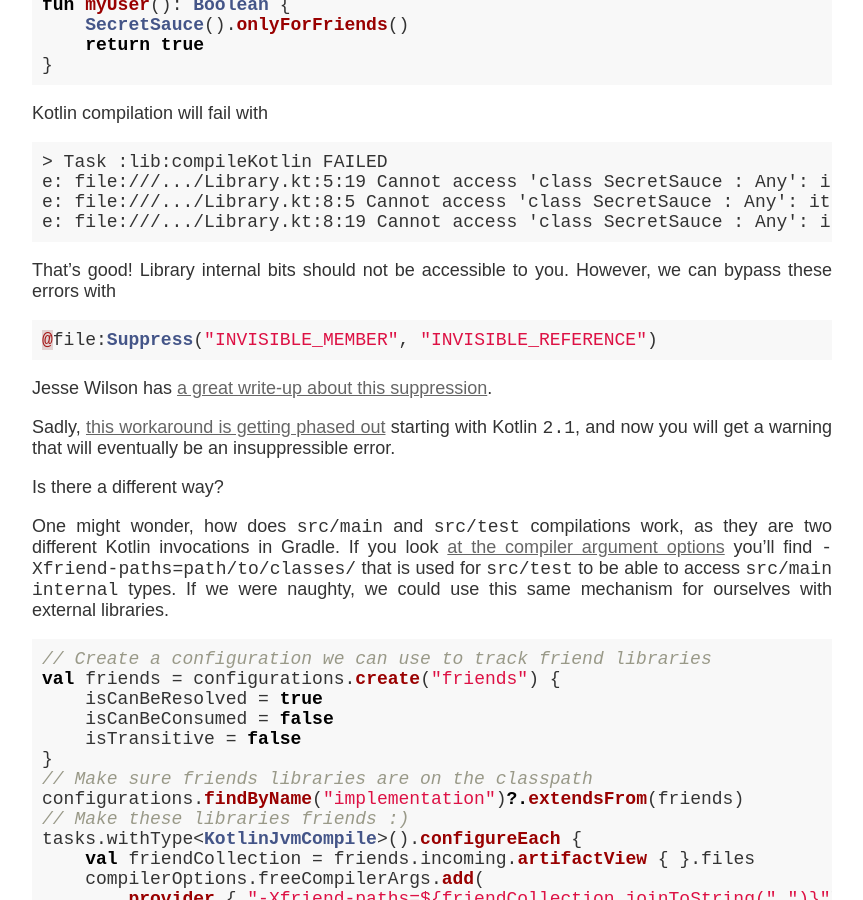
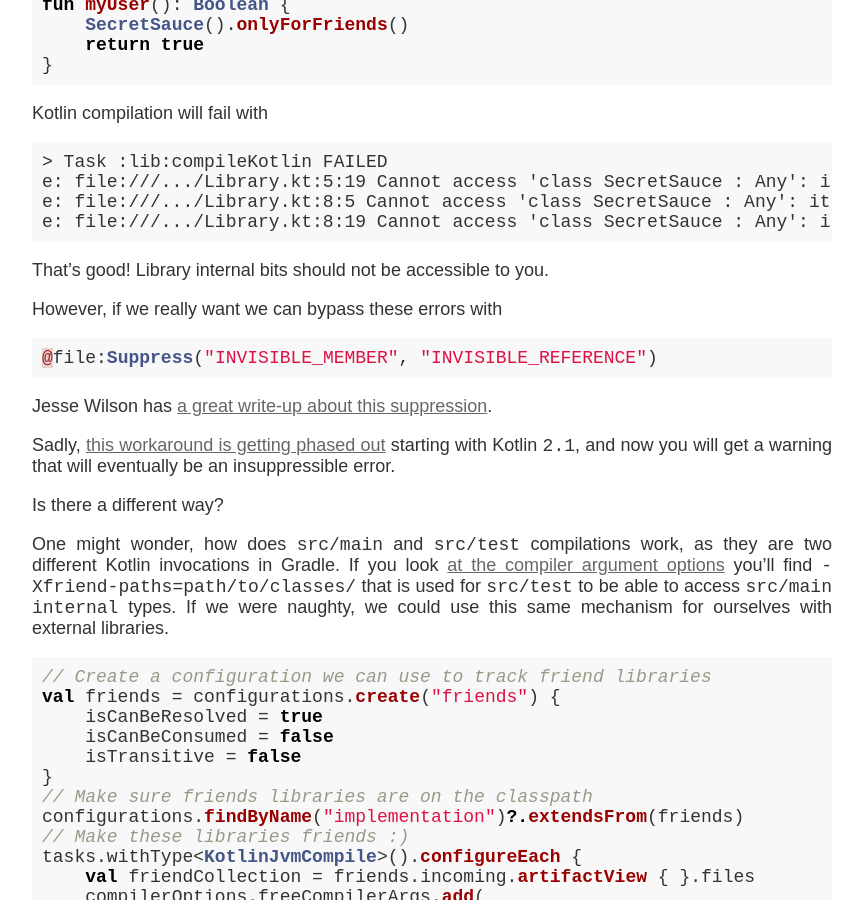
Before and after one commit to liutikas/liutikas.github.io, a Jekyll site: the page built from _posts/2025-01-12-Kotlin-Library-Friends.md, in a window 1280 px wide and 900 px high, scrolled down 746 px. Shown: the whole window, without its empty margins (208-1071 px from the left). Built offline with Jekyll 4.4.1, drawn with Linux system fonts in a browser that asks for light colours.

Commit message:
More more fixup

````diff
--- a/_posts/2025-01-12-Kotlin-Library-Friends.md
+++ b/_posts/2025-01-12-Kotlin-Library-Friends.md
@@ -31,7 +31,9 @@ e: file:///.../Library.kt:8:5 Cannot access 'class SecretSauce : Any': it is int
 e: file:///.../Library.kt:8:19 Cannot access 'class SecretSauce : Any': it is internal in file.
 ```
 
-That's good! Library internal bits should not be accessible to you. However, we can bypass these errors with
+That's good! Library internal bits should not be accessible to you.
+
+However, if we really want we can bypass these errors with
 ```kotlin
 @file:Suppress("INVISIBLE_MEMBER", "INVISIBLE_REFERENCE")
 ```
````
